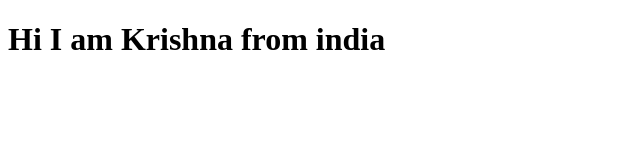
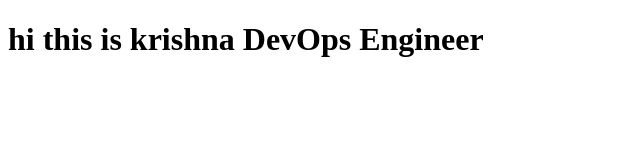
Before and after one commit to kotalwar-krishna/simple-web-app, a plain HTML site: page index.html in a window 1280 px wide. Shown: the whole page, without its empty margins (0-640 px from the left). Drawn offline with Linux system fonts and the light colour scheme.

Commit message:
Change : Update message in index.html

```diff
--- a/index.html
+++ b/index.html
@@ -6,7 +6,7 @@
 <body>
     <h1 id="message">Hello, World!</h1>
     <script>
-        document.getElementById("message").innerText = "Hi I am Krishna from india";
+        document.getElementById("message").innerText = "hi this is krishna DevOps Engineer";
     </script>
 </body>
 </html>
```
